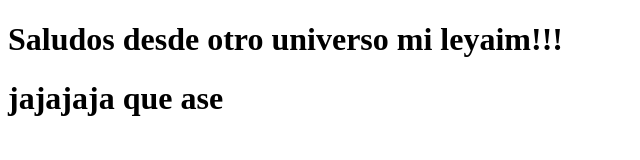
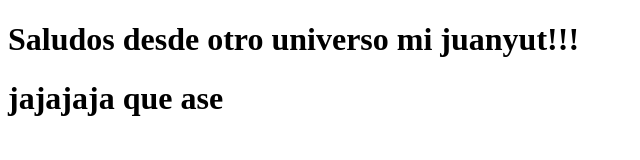
Before and after one commit to LeyaimJimenezSoftware/CursoPWA, a plain HTML site: page index.html in a window 1280 px wide. Shown: the whole page, without its empty margins (0-640 px from the left). Drawn offline with Linux system fonts and the light colour scheme.

Commit message:
leyacommit2

```diff
--- a/index.html
+++ b/index.html
@@ -8,7 +8,7 @@
 </head>
 <body>
     <h1>
-        Saludos desde otro universo mi leyaim!!!
+        Saludos desde otro universo mi juanyut!!!
     </h1>
     <h1>
         jajajaja que ase
```
Also changed, not shown: 1 other file.
